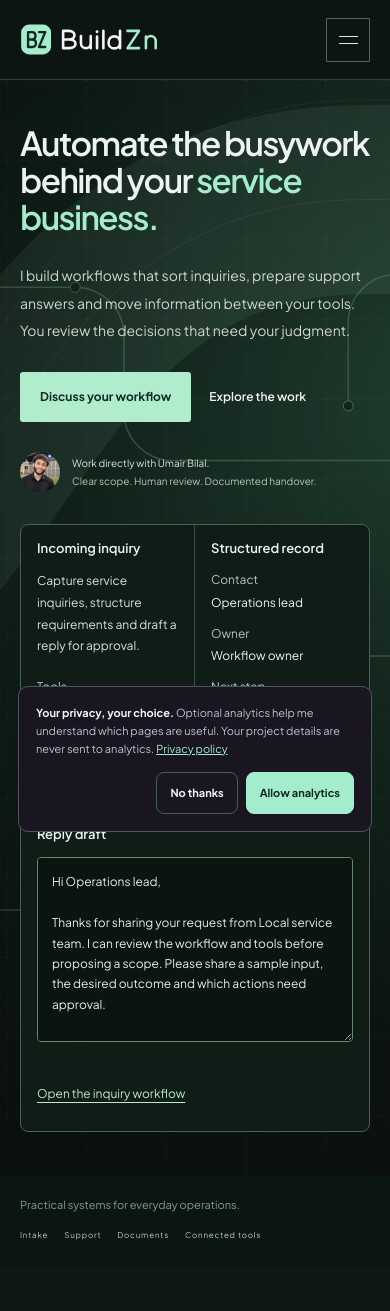
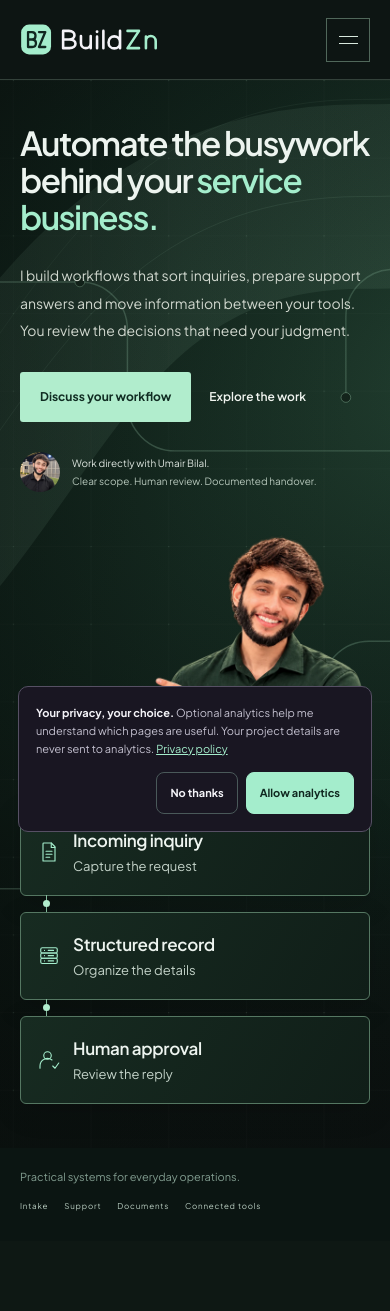
Before and after one commit to umair24171/dev_umair, a Next.js app: page / in a window 390 px wide. Shown: the top 1311 px of the page. Built offline with nearby package versions, Linux system fonts and the light colour scheme.

Commit message:
Add founder portrait and native workflow cards to the home hero

```diff
--- a/app/components/HomeHero.module.css
+++ b/app/components/HomeHero.module.css
@@ -20,21 +20,40 @@
 .founder img { border-radius:50%; object-fit:cover; flex-shrink:0; }
 .founder p { margin:0; color:#dde5df; font-size:11px; line-height:1.8; }
 .founder p > span { color:#b5c6ba; font-size:10px; }
-.workbench { display:grid; grid-template-columns:minmax(0,1fr) minmax(0,1fr); border:1px solid #476153; background:#101d17; border-radius:8px; overflow:hidden; min-width:0; animation:reveal .5s ease-out both; }
-.workbench h2 { margin:0 0 14px; font-size:14px; letter-spacing:0; font-weight:600; }
-.incoming,.record { padding:22px; min-width:0; }
-.incoming { border-right:1px solid #365043; }
-.incoming p { color:#d8e5dd; font-size:13px; line-height:1.8; margin:0 0 20px; }
-.workbench dl { margin:0; font-size:12px; line-height:1.6; }
-.workbench dt { color:#afc9ba; margin-top:12px; }
-.workbench dd { color:#edf4ef; margin:3px 0 0; overflow-wrap:anywhere; }
-.reply { padding:20px 22px; border-top:1px solid #365043; grid-column:1 / -1; }
-.reply label { display:block; font-size:13px; font-weight:600; margin-bottom:12px; color:#edf4ef; }
-.reply textarea { display:block; width:100%; box-sizing:border-box; min-height:185px; resize:vertical; padding:14px; border:1px solid #668773; border-radius:4px; background:#0b1510; color:#e3efe7; font-family:inherit; font-size:12px; line-height:1.7; }
-.reply textarea:focus-visible { outline:2px solid #b1edcd; outline-offset:3px; }
-.reply a { display:inline-flex; min-height:44px; align-items:center; color:#bde9d2; font-size:12px; text-decoration:underline; text-underline-offset:4px; margin-top:8px; }
-@keyframes reveal { from { transform:translateY(8px); } to { transform:none; } }
-@media(max-width:1000px) { .hero { background-position:62% top; } .content { width:calc(100% - 64px); gap:30px; grid-template-columns:minmax(0,1fr); } .copy { max-width:650px; } .copy h1 { font-size:clamp(38px,6vw,58px); } .workbench { max-width:700px; width:100%; } }
-@media(max-width:600px) { .content { width:calc(100% - 40px); padding-block:44px; gap:32px; } .copy h1 { font-size:clamp(33px,8.5vw,46px); } .lineBreak { display:none; } .incoming,.record { padding:16px; } .reply { padding:16px; } .workbench h2 { font-size:13px; } .incoming p,.workbench dl { font-size:12px; } .founder p { font-size:10px; } .actions { gap:18px; } }
-@media(max-width:360px) { .workbench { grid-template-columns:minmax(0,1fr); } .incoming { border-right:0; border-bottom:1px solid #365043; } .record dl { display:grid; grid-template-columns:70px minmax(0,1fr); gap:8px; } .record dt,.record dd { margin:0; } }
-@media(prefers-reduced-motion:reduce) { .workbench { animation:none; } }
+.visual { position:relative; isolation:isolate; display:flex; align-items:center; min-width:0; height:580px; }
+.flow { position:relative; z-index:2; display:grid; gap:28px; width:56%; max-width:280px; margin:0; padding:0; list-style:none; }
+.step { position:relative; display:flex; align-items:center; gap:16px; min-width:0; min-height:108px; padding:20px; border:1px solid #557762; border-radius:8px; background:linear-gradient(120deg,#172b21,#101e18); box-shadow:0 8px 30px #0002; }
+.step:not(:last-child)::after { content:""; position:absolute; left:35px; top:100%; width:1px; height:29px; background:#86bc9f; }
+.step:not(:last-child)::before { content:""; position:absolute; z-index:1; left:32px; top:calc(100% + 11px); width:7px; height:7px; border-radius:50%; background:#b1edcd; }
+.icon { display:flex; flex:0 0 32px; color:#a4edcc; }
+.icon svg { display:block; width:32px; height:32px; }
+.stepCopy { min-width:0; }
+.step h2 { margin:0 0 7px; font-size:17px; line-height:1.25; font-weight:600; letter-spacing:-.02em; }
+.step p { margin:0; color:#c3d2c8; font-size:12px; line-height:1.5; }
+.portrait { position:absolute; z-index:1; right:-7%; bottom:0; width:74%; max-width:440px; height:100%; pointer-events:none; }
+.portrait img { display:block; width:100%; height:100%; object-fit:contain; object-position:center bottom; }
+@media(max-width:1000px) {
+  .hero { background-position:62% top; }
+  .content { width:calc(100% - 64px); gap:30px; grid-template-columns:minmax(0,1fr); }
+  .copy { max-width:650px; }
+  .copy h1 { font-size:clamp(38px,6vw,58px); }
+  .visual { width:100%; max-width:700px; height:560px; justify-self:center; }
+  .portrait { right:0; }
+}
+@media(max-width:600px) {
+  .content { width:calc(100% - 40px); padding-block:44px; gap:32px; }
+  .copy h1 { font-size:clamp(33px,8.5vw,46px); }
+  .lineBreak { display:none; }
+  .founder p { font-size:10px; }
+  .actions { gap:18px; }
+  .visual { height:580px; align-items:flex-end; }
+  .flow { width:100%; max-width:none; gap:16px; }
+  .step { min-height:88px; gap:12px; padding:16px; border-radius:6px; }
+  .step h2 { font-size:17px; line-height:1.3; margin-bottom:6px; }
+  .step p { font-size:13px; line-height:1.45; }
+  .icon { flex-basis:24px; }
+  .icon svg { width:24px; height:24px; }
+  .step:not(:last-child)::after { left:25px; height:17px; }
+  .step:not(:last-child)::before { left:22px; top:calc(100% + 5px); }
+  .portrait { top:0; right:0; bottom:auto; width:240px; max-width:100%; height:360px; }
+}
--- a/app/components/HomeHero.tsx
+++ b/app/components/HomeHero.tsx
@@ -1,16 +1,21 @@
 import Image from 'next/image';
 import Link from 'next/link';
 import TrackedLink from './TrackedLink';
-import { createInquiryLead, inquirySamples, parseInquiry } from '@/lib/demos';
 import styles from './HomeHero.module.css';
 
-const input = inquirySamples.complete
-  .replace('Alex Morgan', 'Operations lead')
-  .replace('alex@example.com', 'intake@example.invalid')
-  .replace('Sample Studio', 'Local service team');
-const record = parseInquiry(input);
-const lead = createInquiryLead(record)!;
-const reply = lead.draft.split('Please review')[0].trim() + String.fromCharCode(10, 10) + 'Workflow owner';
+const steps = [
+  { title: 'Incoming inquiry', caption: 'Capture the request', icon: 'inquiry' },
+  { title: 'Structured record', caption: 'Organize the details', icon: 'record' },
+  { title: 'Human approval', caption: 'Review the reply', icon: 'approval' },
+] as const;
+
+function WorkflowIcon({ type }: { type: typeof steps[number]['icon'] }) {
+  return <svg viewBox="0 0 32 32" fill="none" stroke="currentColor" strokeWidth="1.5" strokeLinecap="round" strokeLinejoin="round" aria-hidden="true">
+    {type === 'inquiry' && <><path d="M9 4h10l5 5v19H8V5a1 1 0 0 1 1-1Z"/><path d="M19 4v6h5M12 15h8M12 19h8M12 23h5"/></>}
+    {type === 'record' && <><rect x="5" y="5" width="22" height="7" rx="2"/><rect x="5" y="12" width="22" height="7" rx="2"/><rect x="5" y="19" width="22" height="7" rx="2"/><path d="M10 8.5h.01M10 15.5h.01M10 22.5h.01M15 8.5h7M15 15.5h7M15 22.5h7"/></>}
+    {type === 'approval' && <><circle cx="14" cy="10" r="5"/><path d="M4 27v-3a10 10 0 0 1 16-8M21 24l3 3 5-7"/></>}
+  </svg>;
+}
 
 export default function HomeHero() {
   return <section className={styles.hero} aria-labelledby="hero-heading">
@@ -27,20 +32,18 @@ export default function HomeHero() {
           <p>Work directly with Umair Bilal.<br/><span>Clear scope. Human review. Documented handover.</span></p>
         </div>
       </div>
-      <div className={styles.workbench} aria-label="Inquiry workflow">
-        <section className={styles.incoming} aria-labelledby="hero-inquiry-heading">
-          <h2 id="hero-inquiry-heading">Incoming inquiry</h2>
-          <p>{record.requirements.request}</p>
-          <dl><dt>Tools</dt><dd>{record.requirements.tools}</dd><dt>Volume</dt><dd>{record.requirements.volume}</dd></dl>
-        </section>
-        <section className={styles.record} aria-labelledby="hero-record-heading">
-          <h2 id="hero-record-heading">Structured record</h2>
-          <dl><dt>Contact</dt><dd>{record.contact.name}</dd><dt>Owner</dt><dd>Workflow owner</dd><dt>Next step</dt><dd>Review requirements and reply</dd><dt>Status</dt><dd>Awaiting approval</dd></dl>
-        </section>
-        <div className={styles.reply}>
-          <label htmlFor="hero-reply">Reply draft</label>
-          <textarea id="hero-reply" defaultValue={reply} rows={7} spellCheck={false}/>
-          <Link href="/work/inquiry-assistant">Open the inquiry workflow</Link>
+      <div className={styles.visual} role="group" aria-label="Inquiry workflow">
+        <ol className={styles.flow}>
+          {steps.map(step => <li className={styles.step} key={step.icon}>
+            <span className={styles.icon}><WorkflowIcon type={step.icon}/></span>
+            <div className={styles.stepCopy}>
+              <h2>{step.title}</h2>
+              <p>{step.caption}</p>
+            </div>
+          </li>)}
+        </ol>
+        <div className={styles.portrait}>
+          <Image src="/hero/umair-pointing.webp" alt="Umair Bilal gesturing toward the inquiry workflow." width={1024} height={1536} sizes="(max-width: 600px) 280px, (max-width: 1000px) 420px, 440px" priority/>
         </div>
       </div>
     </div>
```
Also changed, not shown: public/hero/umair-pointing.webp (added), 1 other file (tests, documents, lock files or other folders).
